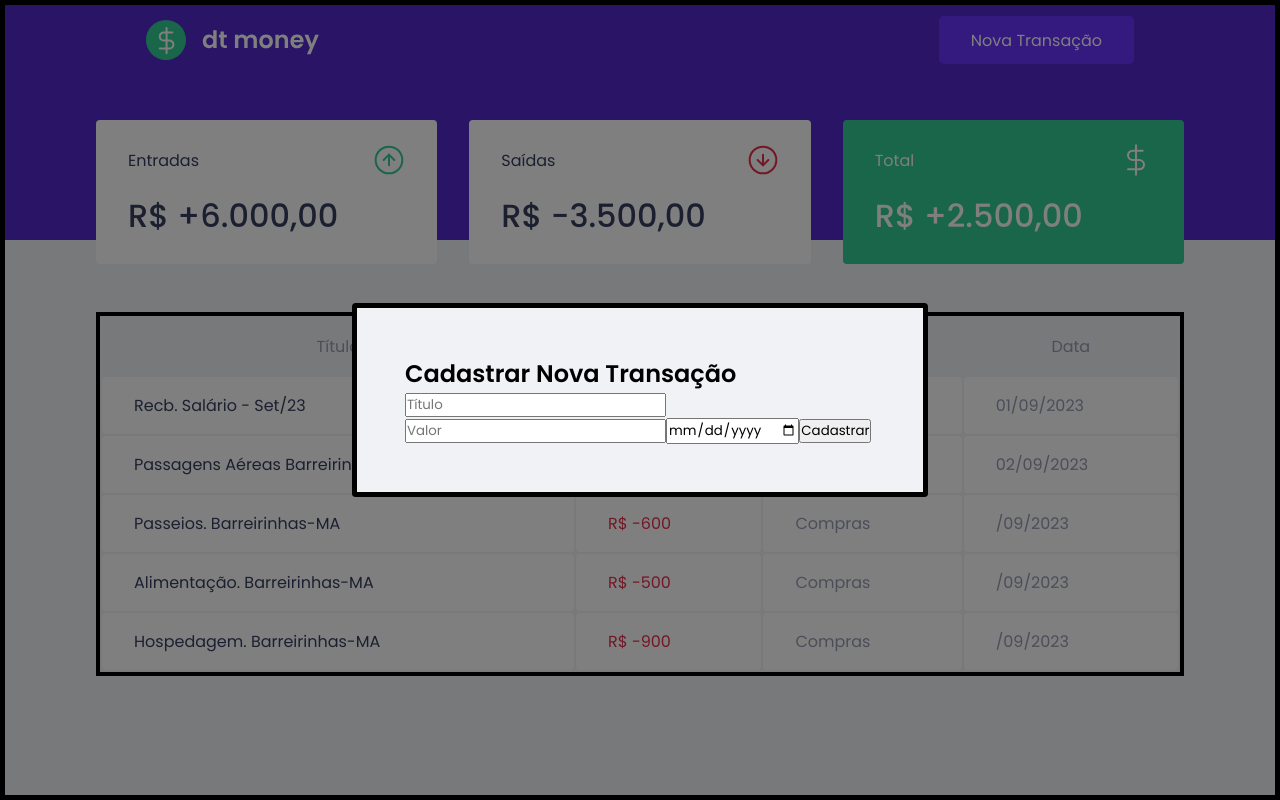
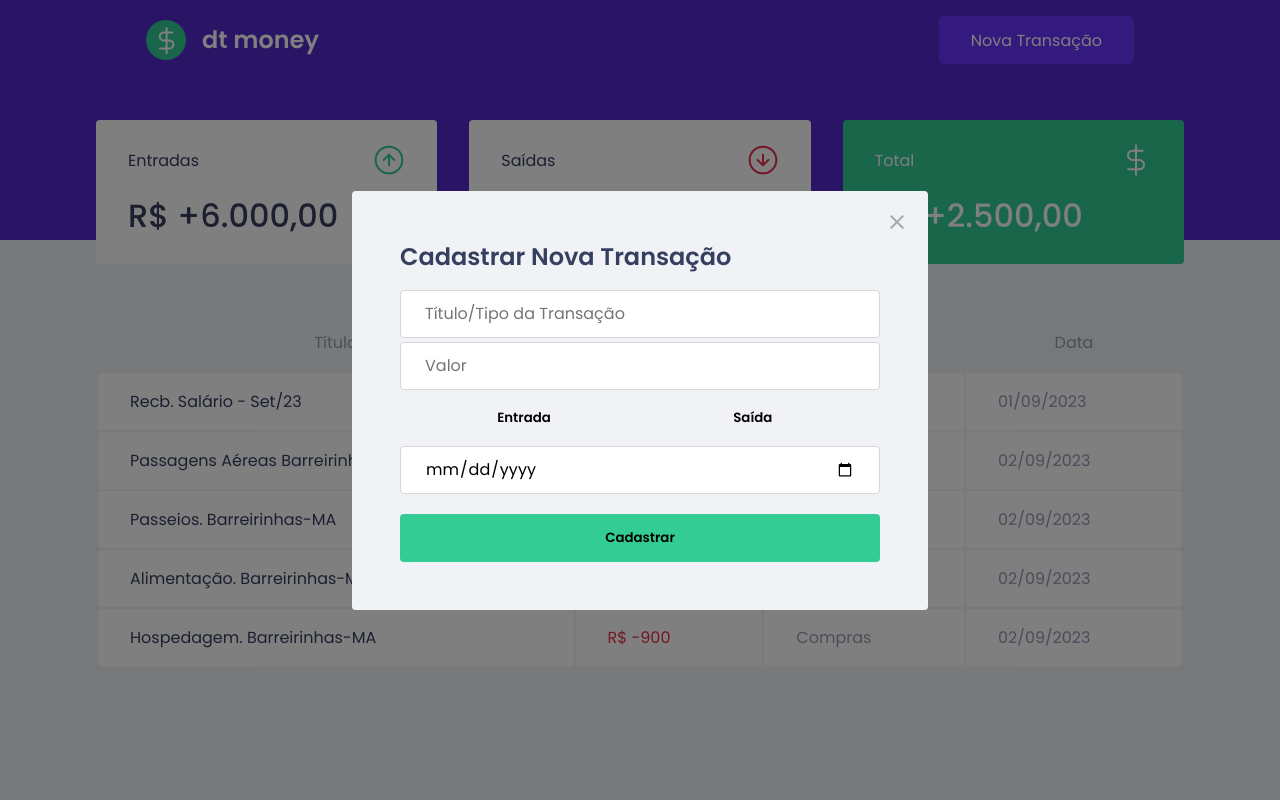
Before and after one commit to WernerHolanda/dw.money, a React (Create React App) app: page / in a window 1280 px wide. Both pictures are taken after a click on the button "Nova Transação". Built offline with nearby package versions, Linux system fonts and the light colour scheme.

Commit message:
chapt ii,1,4,3

```diff
--- a/src/components/NewTransactionModal/index.tsx
+++ b/src/components/NewTransactionModal/index.tsx
@@ -1,5 +1,8 @@
 import Modal from 'react-modal';
 import { Container } from './styles';
+
+import logoImg from '../../assets/Entradas.svg';
+import closeImg from '../../assets/Fechar-butao.svg';
 
 
 
@@ -18,13 +21,28 @@ export function NewTransactionModal ({isOpen, onRequestClose} : NewTransactionMo
                 overlayClassName="react-modal-overlay"
                 className="react-modal-content"
             >
+
+                <button className='react-modal-close' type='button' onClick={onRequestClose}>
+                    <img src={closeImg}></img>
+                </button>
+
                 <Container>
                 <h2>Cadastrar Nova Transação</h2>
 
-                    <input type='name' placeholder='Título'></input>
+                    <input type='name' placeholder='Título/Tipo da Transação'></input>
                     <input type="number" placeholder='Valor' name="Valor" id="" />
-                    <input type="date" placeholder='Categoria' name="Data" id="" />
-                    <button type="submit" placeholder='Cadastrar'>Cadastrar</button>
+
+                    <button className='Entrada' type="submit" placeholder='Entrada' >Entrada</button>
+                    <button className='Saida' type="submit" placeholder='Saída'>Saída</button>
+
+
+
+
+
+
+                    <input type="date" placeholder='data' name="Data" id="" />
+
+                    <button className='Cadastrar' type="submit" placeholder='Cadastrar'>Cadastrar</button>
 
 
                 </Container>
--- a/src/components/NewTransactionModal/styles.ts
+++ b/src/components/NewTransactionModal/styles.ts
@@ -1,3 +1,74 @@
 import styled from 'styled-components';
 
-export const Container = styled.div``;
+export const Container = styled.div`
+
+    //container {
+        border-radius: 0.25rem;
+
+    //}
+
+    h2 {
+        color: var(--text-title);
+        font-size: 1.5rem;
+        margin-bottom: 1rem;
+    }
+
+    input {
+        width: 100%;
+        border-radius: 0.25rem;
+        border: 1px solid #d7d7d7 ;
+        font-weight: 400;
+        font-size: 1rem;
+        height: 3rem;
+        padding: 0 1.5rem;
+        margin-bottom: 0.25rem;
+    }
+
+    button {
+        border: 0;
+        font-weight: 600;
+
+        transition: filter 0.3s;
+        &:hover {
+    filter: brightness(0.9);
+    }
+
+    }
+
+    button.Entrada {
+        margin-left: 1rem;
+        margin-right: 0.80rem;
+        margin-bottom: 0.25rem;
+        height: 3rem;
+        border-radius: 0.25rem;
+        background: var(--background);
+        color: black;
+        width: 45%;
+    }
+
+    button.Saida {
+        //margin: 0.20rem;
+        height: 3rem;
+        border-radius: 0.25rem;
+        background: var(--background);
+        color: black;
+        width: 45%;
+        //image-rendering: ;
+    }
+
+    button.Cadastrar {
+        margin-top: 1rem;
+        height: 3rem;
+        border-radius: 0.25rem;
+        background: var(--green);
+        width: 100%;
+        //margin-right: 2rem;
+    }
+
+    button.Botao-fechar {
+        color: red;
+        position: fixed right;
+        margin-left: 90%;
+
+    }
+`;
--- a/src/components/TransactonsTable/index.tsx
+++ b/src/components/TransactonsTable/index.tsx
@@ -34,14 +34,14 @@ export function TransactionsTable (){
                         <td>Passeios. Barreirinhas-MA </td>
                         <td className="withdraw">R$ -600</td>
                         <td>Compras</td>
-                        <td>/09/2023</td>
+                        <td>02/09/2023</td>
                     </tr>
 
                     <tr>
                         <td>Alimentação. Barreirinhas-MA </td>
                         <td className="withdraw">R$ -500</td>
                         <td>Compras</td>
-                        <td>/09/2023</td>
+                        <td>02/09/2023</td>
                     </tr>
 
 
@@ -49,7 +49,7 @@ export function TransactionsTable (){
                         <td>Hospedagem. Barreirinhas-MA </td>
                         <td className="withdraw">R$ -900</td>
                         <td>Compras</td>
-                        <td>/09/2023</td>
+                        <td>02/09/2023</td>
                     </tr>
 
                 </tbody>
--- a/src/components/TransactonsTable/styles.ts
+++ b/src/components/TransactonsTable/styles.ts
@@ -1,7 +1,7 @@
 import styled from "styled-components";
 
 export const Container = styled.div`
-    border: 4px black solid;
+    //border: 4px black solid;
     margin-top: 3rem;
 
     table {
--- a/src/styles/global.ts
+++ b/src/styles/global.ts
@@ -51,7 +51,7 @@ export const GlobalStyle = createGlobalStyle`
     [disabled] {opacity: 0.6; cursor: not-allowed;}
 
     .react-modal-overlay{
-        border: solid black 5px;
+        //border: solid black 5px;
         background: rgba(0, 0, 0, 0.5);
 
         position: fixed; //essa fixed é q faz com que fique sobreposto por cima e no meio somado ao center do justify
@@ -66,7 +66,7 @@ export const GlobalStyle = createGlobalStyle`
 
     }
     .react-modal-content{
-        border: solid black 5px;
+        //border: solid black 5px;
 
 
 
@@ -78,4 +78,18 @@ export const GlobalStyle = createGlobalStyle`
         border-radius: 0.24rem;
 
     }
+
+    .react-modal-close {
+        position: absolute;
+        right: 1.5rem;
+        top: 1.5rem;
+        background: transparent;
+        border: 0;
+
+        transition: filter 0.2s;
+
+        &:hover {
+            filter: brightness(0.8);
+    }
+    }
 `
```
